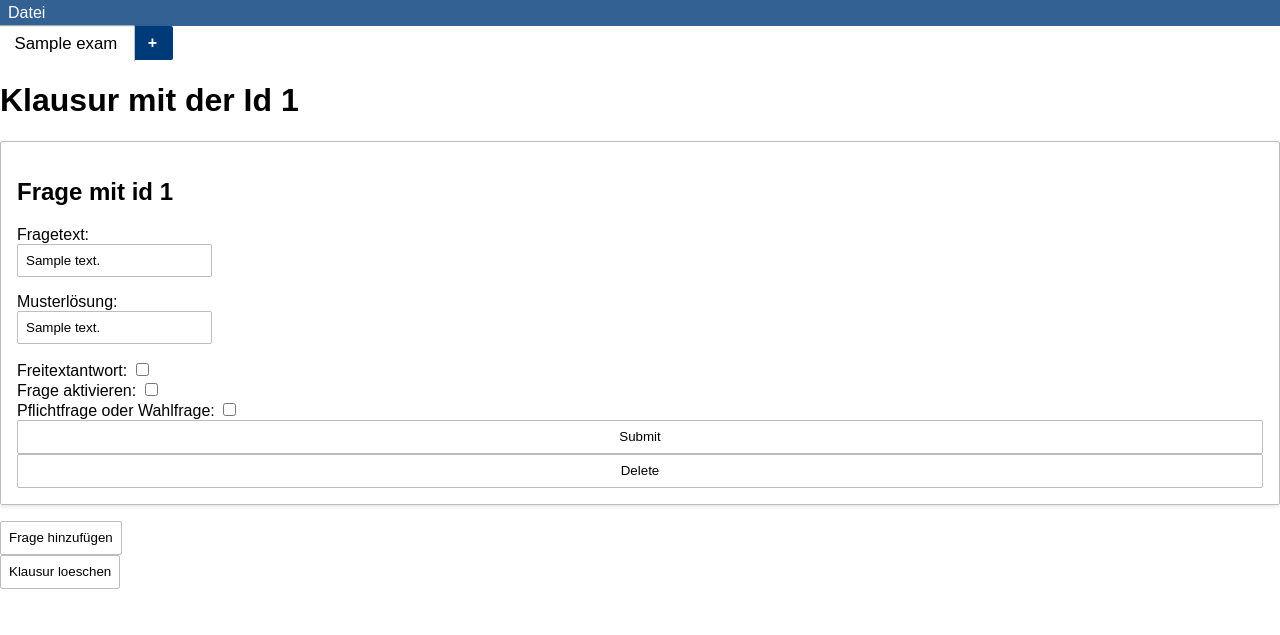
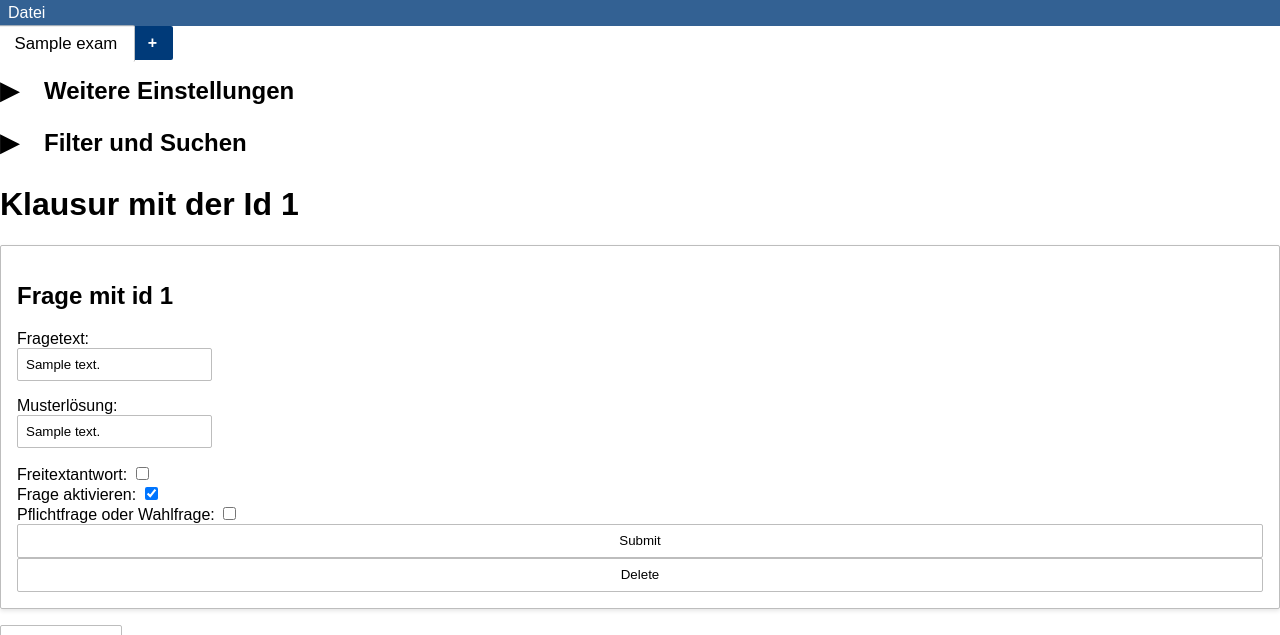
Before and after one commit to Dennis960/Klausurix, a Django app: page /exams/1/ in a window 1280 px wide. Shown: the top 635 px of the page. Run offline with Django 5.2, Linux system fonts and the light colour scheme; tables that the repository leaves empty hold one stand-in row (values such as "Sample post").

Commit message:
Add "select random number of questions"

```diff
--- a/app/models.py
+++ b/app/models.py
@@ -9,3 +9,4 @@ class Question(models.Model):
     exam = models.ForeignKey(Exam, on_delete=models.CASCADE)
     question_text = models.TextField()
     answer_text = models.TextField()
+    is_active = models.BooleanField(default=True)
--- /dev/null
+++ b/app/static/more_settings.css
@@ -0,0 +1,81 @@
+.settings {
+    display: flex;
+    flex-direction: column;
+    gap: 16px;
+}
+
+.settings form {
+    display: none;
+    grid-template-columns: 1fr auto;
+    row-gap: 4px;
+    width: fit-content;
+    margin-left: 10px;
+}
+
+.settings .accordion input[type="checkbox"] {
+    display: none;
+    width: 0px;
+    height: 0px;
+}
+
+.settings .accordion:has(input[type="checkbox"]:checked) form {
+    display: grid;
+}
+
+.settings .accordion input[type="checkbox"]+h2::before {
+    content: "▶";
+    margin-right: 16px;
+    width: 28px;
+    height: 28px;
+    display: inline-block;
+}
+
+.settings .accordion input[type="checkbox"]:checked+h2::before {
+    content: "▼";
+    margin-right: 16px;
+    width: 28px;
+    height: 28px;
+    display: inline-block;
+}
+
+.settings form label {
+    grid-column: 1 / -1;
+}
+
+.settings .combined-button button {
+    border-radius: 0px;
+    border-top-right-radius: 2px;
+    border-bottom-right-radius: 2px;
+    border: 1px solid #bdbdbd;
+    border-left: none;
+    background-color: #003A79;
+    color: white;
+    height: 34px;
+    padding: 2px 8px;
+}
+
+.settings .combined-button button:hover {
+    background-color: #002A59;
+}
+
+.settings .combined-button button:active {
+    background-color: #001A39;
+}
+
+.settings .combined-button input[type="number"] {
+    border-radius: 0px;
+    border-top-left-radius: 2px;
+    border-bottom-left-radius: 2px;
+    border-right: none;
+}
+
+.settings input {
+    border-radius: 2px;
+    border: 1px solid #bdbdbd;
+    padding: 8px 8px;
+}
+
+.settings h2 {
+    margin: 0;
+    margin-bottom: 8px;
+}
--- /dev/null
+++ b/app/templates/includes/more_settings/settings_accordion.html
@@ -0,0 +1,24 @@
+<div class="settings">
+  <div class="accordion">
+    <label for="more_settings_accordion">
+      <input type="checkbox" id="more_settings_accordion" />
+      <h2>Weitere Einstellungen</h2>
+    </label>
+    <form class="combined-button" hx-headers='{"X-CSRFToken": "{{ csrf_token }}"}' hx-post="/exams/{{ exam_id }}/settings/number_of_questions/">
+      <label for="number_of_questions">Zufällige Anzahl Fragen auswählen</label>
+      <input type="number" id="number_of_questions" name="number_of_questions" placeholder="Anzahl" />
+      <button type="submit">Anwenden</button>
+    </form>
+  </div>
+
+  <div class="accordion">
+    <label for="filter_and_search_accordion">
+      <input type="checkbox" id="filter_and_search_accordion" />
+      <h2>Filter und Suchen</h2>
+    </label>
+    <form hx-headers='{"X-CSRFToken": "{{ csrf_token }}"}' hx-post="/exams/{{ exam_id }}/search/">
+      <label for="global_search">Globale Suche</label>
+      <input type="text" id="global_search" name="global_search" placeholder="Stichwort eingeben..." />
+    </form>
+  </div>
+</div>
--- a/app/templates/includes/question/question_form.html
+++ b/app/templates/includes/question/question_form.html
@@ -19,8 +19,8 @@
         <input type="checkbox" id="freitextantwort" name="freitextantwort" />
     </label>
 
-    <label for="frageaktivieren">Frage aktivieren:
-        <input type="checkbox" id="frageaktivieren" name="frageaktivieren" />
+    <label for="question-form-{{ question.id }}-is_active">Frage aktivieren:
+        <input type="checkbox" id="question-form-{{ question.id }}-is_active" name="is_active" {% if question.is_active %}checked{% endif %} />
     </label>
 
     <label for="pflichtfrage">Pflichtfrage oder Wahlfrage:
--- a/app/templates/index.html
+++ b/app/templates/index.html
@@ -5,6 +5,7 @@
     <title>Klausurix</title>
     <link rel="stylesheet" href="{% static 'styles.css' %}">
     <link rel="stylesheet" href="{% static 'menubar.css' %}">
+    <link rel="stylesheet" href="{% static 'more_settings.css' %}">
   </head>
   <body>
     <!-- Add the menubar here -->
@@ -14,6 +15,7 @@
     {% include 'includes/tabbar/tabbar.html' %}
 
     {% if exam_id %}
+      {% include 'includes/more_settings/settings_accordion.html' %}
       <h1>
         Klausur mit der Id
         {{ exam_id }}
--- a/app/views.py
+++ b/app/views.py
@@ -2,6 +2,8 @@ from django.http import HttpResponse
 from django.shortcuts import render
 from django.urls import reverse
 from .models import Question, Exam
+import random
+from .common import activate_random_number_of_questions
 
 # View for the index page (GET request)
 def index(request):
@@ -59,10 +61,12 @@ def exam_questions_id(request, exam_id, question_id):
         # Extract the input from the form
         question_text = request.POST.get('question_text', '')  # Get the 'question_text' value from the form
         answer_text = request.POST.get('answer_text', '')  # Get the 'answer_text' value from the form
+        is_active = request.POST.get('is_active', '') == 'on'  # Get the 'is_active' value from the form
         # Update the Question object with the specified ID
         question = Question.objects.get(id=question_id)
         question.question_text = question_text
         question.answer_text = answer_text
+        question.is_active = is_active
         question.save()
         return render(request, 'includes/question/question_form.html', {
             'question': question,
@@ -73,3 +77,20 @@ def exam_questions_id(request, exam_id, question_id):
         question = Question.objects.get(id=question_id)
         question.delete()
         return HttpResponse()
+
+def exams_id_settings_number_of_questions(request, exam_id):
+    if request.method == 'POST':
+        exam = Exam.objects.get(id=exam_id)
+        number_of_questions = request.POST.get('number_of_questions', 0)
+        try:
+            number_of_questions = int(number_of_questions)
+        except ValueError:
+            number_of_questions = 0
+        number_of_questions = min(number_of_questions, Question.objects.filter(exam=exam).count())
+        questions = Question.objects.filter(exam=exam)
+
+        activate_random_number_of_questions(exam, number_of_questions)
+
+        response = HttpResponse()
+        response['HX-Redirect'] = reverse('exams_id', args=(exam.id,))
+        return response
--- a/klausurix/urls.py
+++ b/klausurix/urls.py
@@ -27,4 +27,5 @@ urlpatterns = [
     path('exams/<int:exam_id>/', views.exams_id, name='exams_id'),
     path('exams/<int:exam_id>/questions/', views.exam_questions, name='exams_questions'),
     path('exams/<int:exam_id>/questions/<int:question_id>/', views.exam_questions_id, name='exams_questions_id'),
+    path('exams/<int:exam_id>/settings/number_of_questions/', views.exams_id_settings_number_of_questions, name='exams_id_settings_number_of_questions'),
 ] + static(settings.STATIC_URL, document_root=settings.STATIC_ROOT)
```
Also changed, not shown: app/common/__init__.py (added, +11 -0 lines), app/migrations/0002_question_is_active.py (added).
